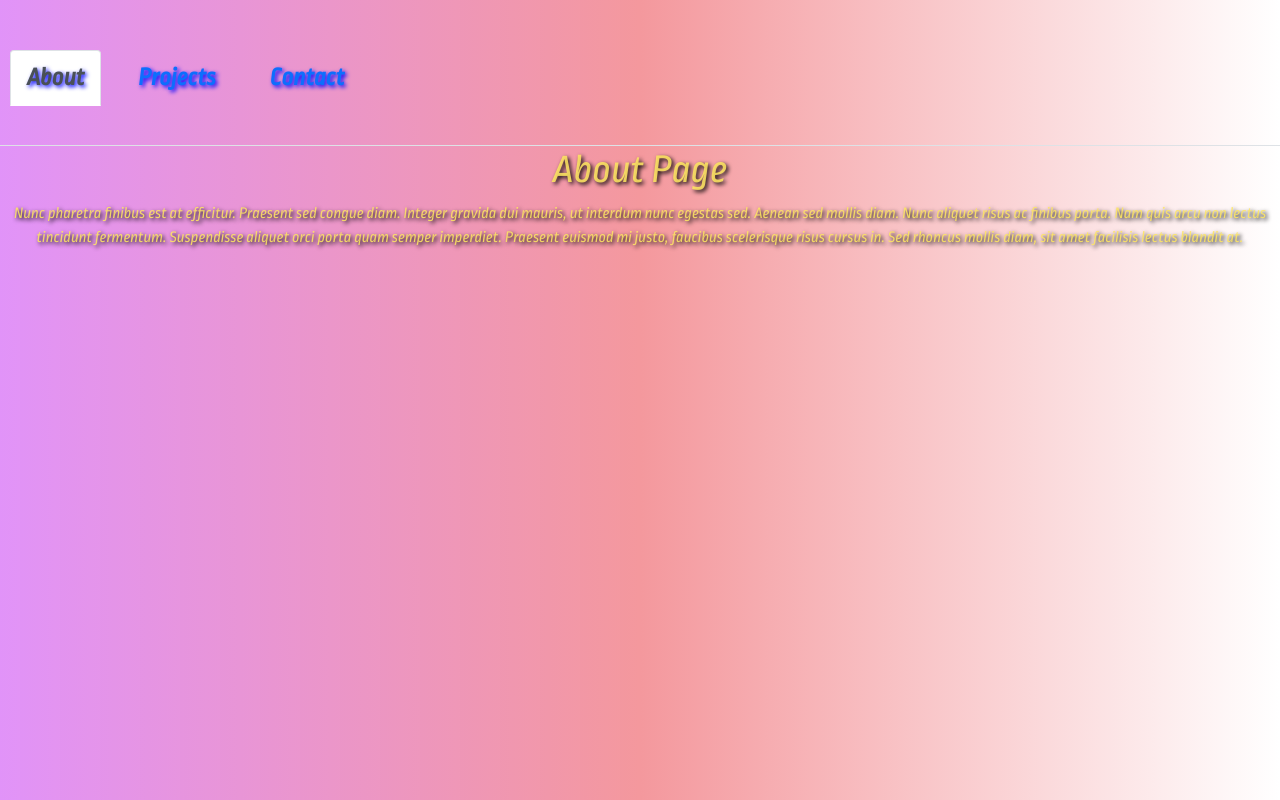
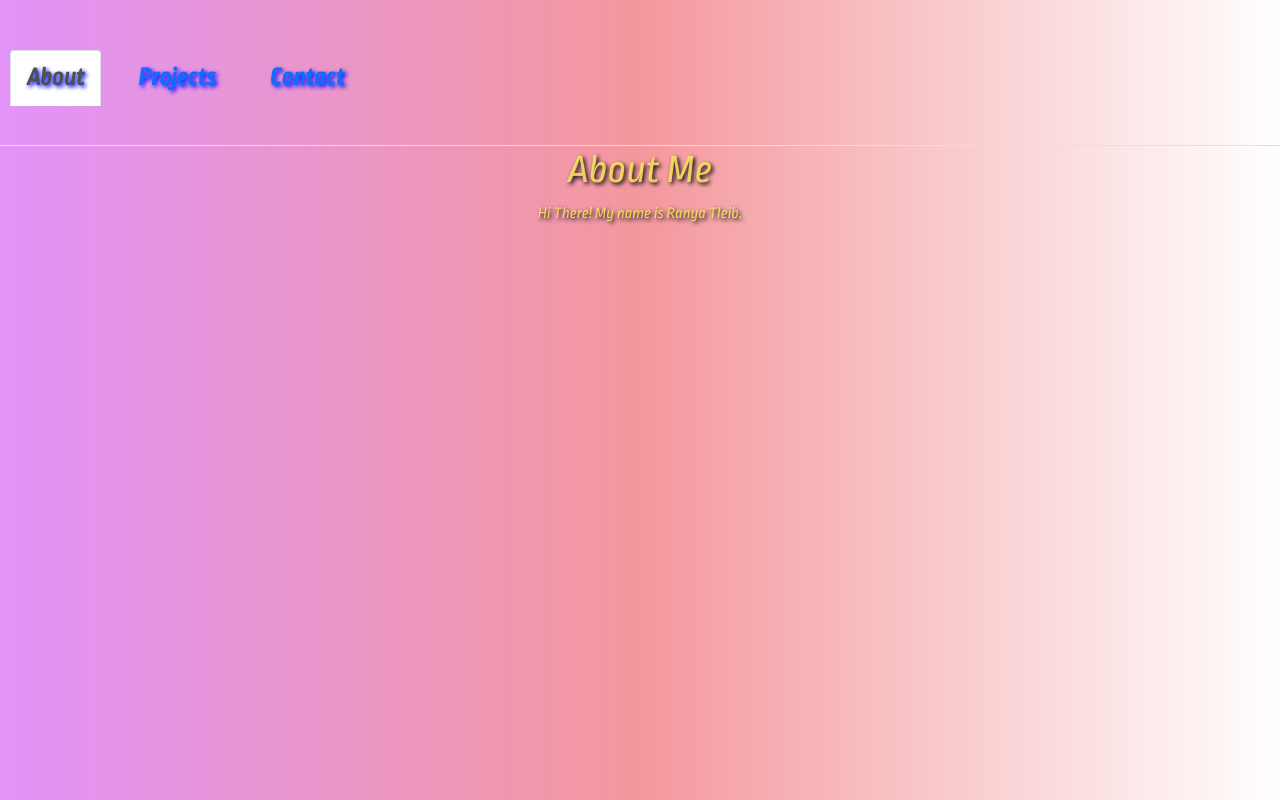
Before and after one commit to rtleib/react-portfolio, a React (Create React App) app: page / in a window 1280 px wide. Built offline with nearby package versions, Linux system fonts and the light colour scheme.

Commit message:
updated about me page

```diff
--- a/src/components/pages/About.js
+++ b/src/components/pages/About.js
@@ -3,14 +3,9 @@ import React from 'react';
 export default function About() {
   return (
     <div>
-      <h1>About Page</h1>
+      <h1>About Me</h1>
       <p>
-        Nunc pharetra finibus est at efficitur. Praesent sed congue diam.
-        Integer gravida dui mauris, ut interdum nunc egestas sed. Aenean sed
-        mollis diam. Nunc aliquet risus ac finibus porta. Nam quis arcu non
-        lectus tincidunt fermentum. Suspendisse aliquet orci porta quam semper
-        imperdiet. Praesent euismod mi justo, faucibus scelerisque risus cursus
-        in. Sed rhoncus mollis diam, sit amet facilisis lectus blandit at.
+      Hi There! My name is Ranya Tleib.
       </p>
     </div>
   );
```
